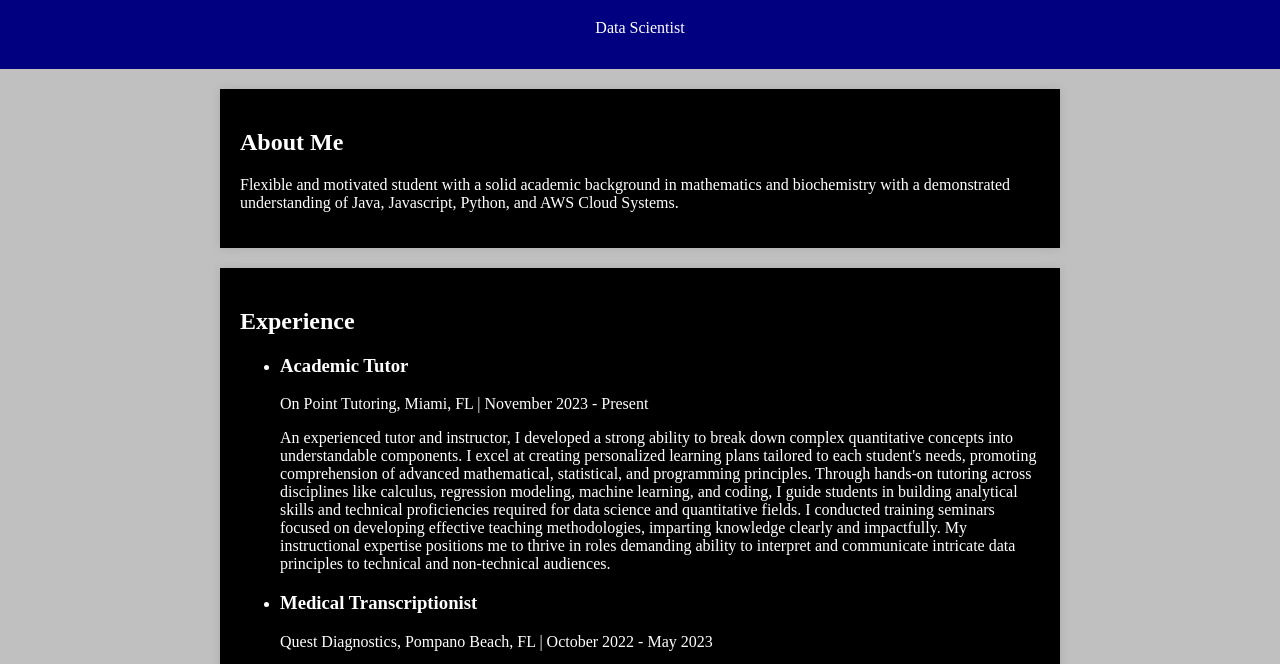
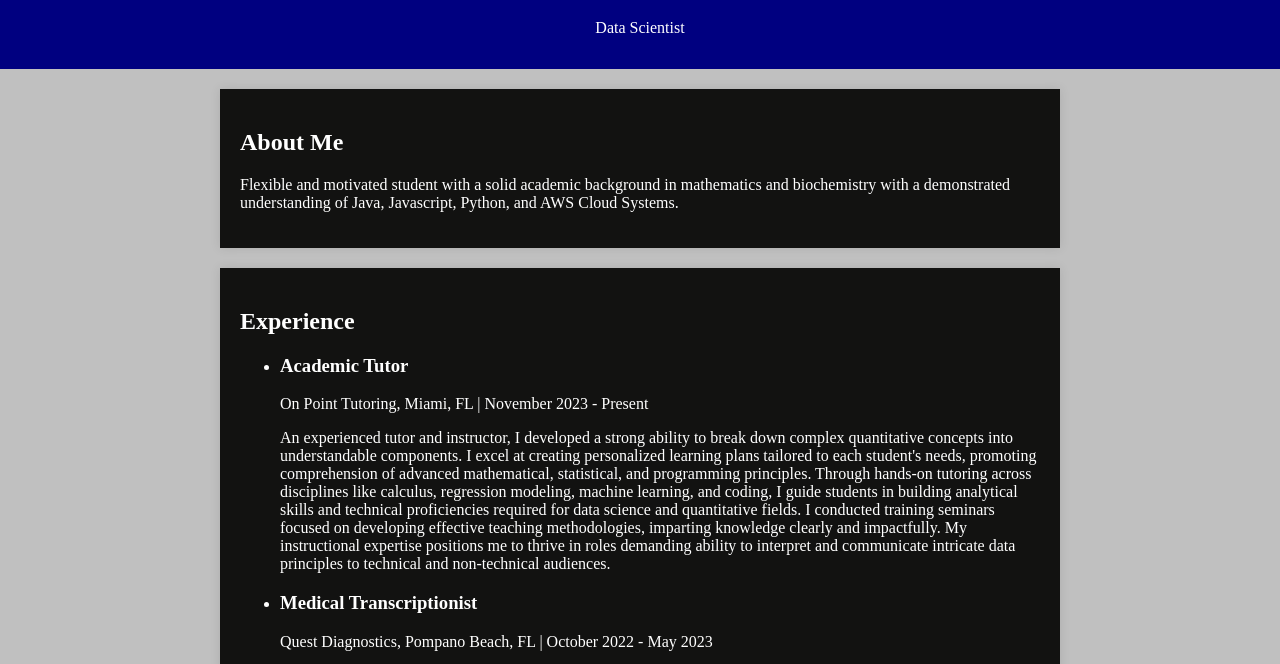
Before and after one commit to mohan-kolla/mohan-kolla.github.io, a plain HTML site: page index.html in a window 1280 px wide. Shown: the part 95-759 px from the top of the page. Drawn offline with Linux system fonts and the light colour scheme; a web font is replaced by a local one.

Commit message:
Less Black Update index.html

```diff
--- a/index.html
+++ b/index.html
@@ -28,7 +28,7 @@ i<!DOCTYPE html>
             max-width: 800px;
             margin: 0 auto;
             padding: 20px;
-            background-color: #000;
+            background-color: #121211;
             color: #fff;
             margin-top: 20px;
             box-shadow: 0 0 10px rgba(0, 0, 0, 0.1);
```
